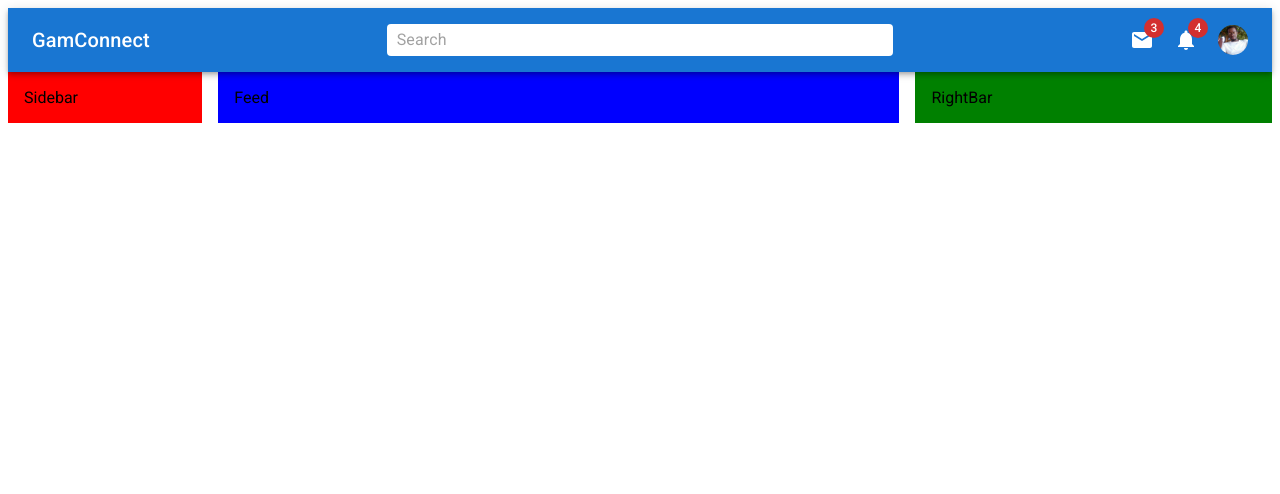
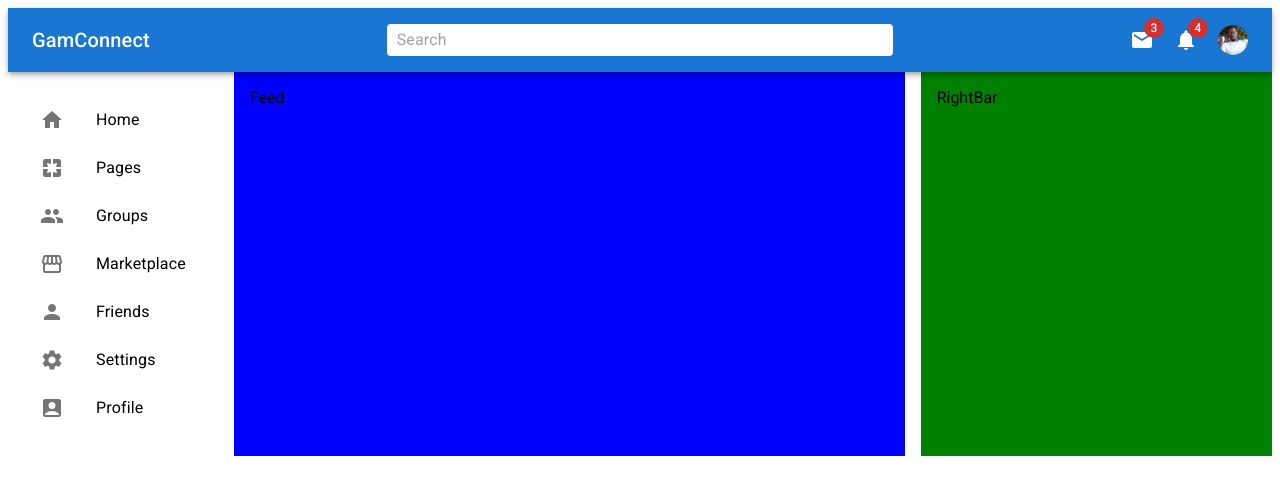
Before and after one commit to daddyomarjeng/gamconnect, a React (Create React App) app: page / in a window 1280 px wide. Shown: the top 494 px of the page. Built offline with nearby package versions, Linux system fonts and the light colour scheme.

Commit message:
add sidebar list item

```diff
--- a/src/components/Sidebar.jsx
+++ b/src/components/Sidebar.jsx
@@ -1,15 +1,83 @@
-import { Box } from "@mui/material";
+import {
+  Home,
+  Storefront,
+  Person,
+  Settings,
+  AccountBox,
+  Pages,
+  Group,
+} from "@mui/icons-material";
+import {
+  Box,
+  List,
+  ListItem,
+  ListItemButton,
+  ListItemIcon,
+  ListItemText,
+} from "@mui/material";
 import React from "react";
 
 const Sidebar = () => {
   return (
-    <Box
-      bgcolor="red"
-      flex={1}
-      p={2}
-      sx={{ display: { xs: "none", sm: "block" } }}
-    >
-      Sidebar
+    <Box flex={1} p={2} sx={{ display: { xs: "none", sm: "block" } }}>
+      <List>
+        <ListItem disablePadding>
+          <ListItemButton component="a" href="#home">
+            <ListItemIcon>
+              <Home />
+            </ListItemIcon>
+            <ListItemText primary="Home" />
+          </ListItemButton>
+        </ListItem>
+        <ListItem disablePadding>
+          <ListItemButton component="a" href="#pages">
+            <ListItemIcon>
+              <Pages />
+            </ListItemIcon>
+            <ListItemText primary="Pages" />
+          </ListItemButton>
+        </ListItem>
+        <ListItem disablePadding>
+          <ListItemButton component="a" href="#groups">
+            <ListItemIcon>
+              <Group />
+            </ListItemIcon>
+            <ListItemText primary="Groups" />
+          </ListItemButton>
+        </ListItem>
+        <ListItem disablePadding>
+          <ListItemButton component="a" href="#market-place">
+            <ListItemIcon>
+              <Storefront />
+            </ListItemIcon>
+            <ListItemText primary="Marketplace" />
+          </ListItemButton>
+        </ListItem>
+        <ListItem disablePadding>
+          <ListItemButton component="a" href="#friends">
+            <ListItemIcon>
+              <Person />
+            </ListItemIcon>
+            <ListItemText primary="Friends" />
+          </ListItemButton>
+        </ListItem>
+        <ListItem disablePadding>
+          <ListItemButton component="a" href="#settings">
+            <ListItemIcon>
+              <Settings />
+            </ListItemIcon>
+            <ListItemText primary="Settings" />
+          </ListItemButton>
+        </ListItem>
+        <ListItem disablePadding>
+          <ListItemButton component="a" href="#profile">
+            <ListItemIcon>
+              <AccountBox />
+            </ListItemIcon>
+            <ListItemText primary="Profile" />
+          </ListItemButton>
+        </ListItem>
+      </List>
     </Box>
   );
 };
```
